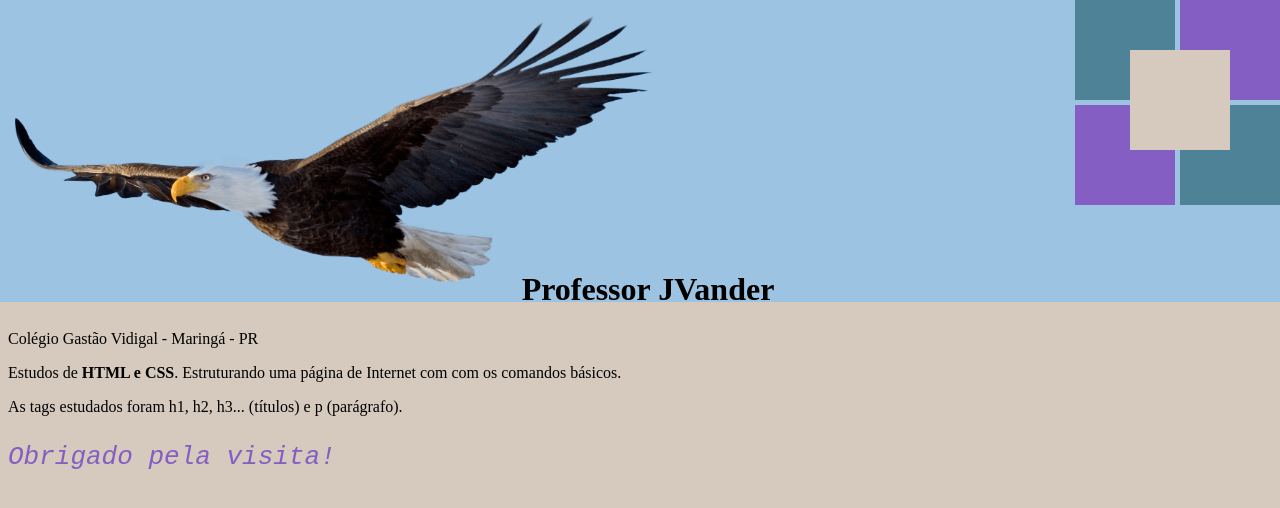
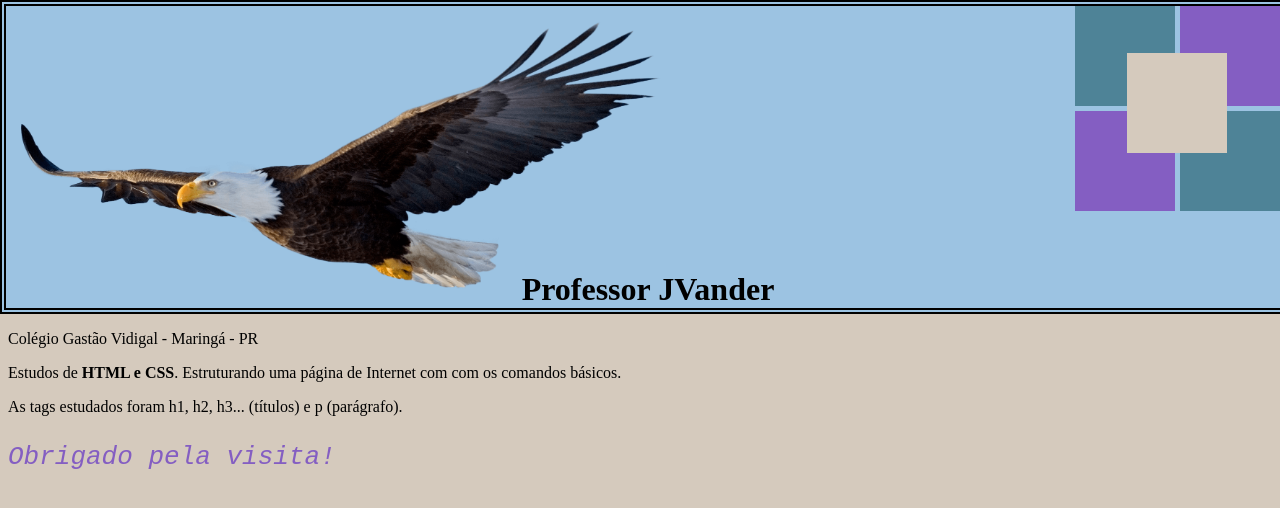
Before and after one commit to jesusmaringa/curso_formadores, a plain HTML site: page index.html in a window 1280 px wide. Drawn offline with Linux system fonts and the light colour scheme.

Commit message:
Melhorando css

```diff
--- a/css/estilo.css
+++ b/css/estilo.css
@@ -14,7 +14,7 @@ h1 {
    position: absolute;
    width: 100px;
    height: 100px;
-   top: 0;
+   top: 6px;
    right: 0;
    background: #845EC2;
 }
@@ -22,7 +22,7 @@ h1 {
    position: absolute;
    width: 100px;
    height: 100px;
-   top: 0;
+   top: 6px;
    right: 105px;
    background: #4E8397;
 }
@@ -30,7 +30,7 @@ h1 {
    position: absolute;
    width: 100px;
    height: 100px;
-   top: 105px;
+   top: 111px;
    right: 0;
    background:  #4E8397;
 }
@@ -39,7 +39,7 @@ h1 {
    position: absolute;
    width: 100px;
    height: 100px;
-   top: 105px;
+   top: 111px;
    right: 105px;
    background: #845EC2;
 }
@@ -48,8 +48,8 @@ h1 {
    position: absolute;
    width: 100px;
    height: 100px;
-   top: 50px;
-   right: 50px;
+   top: 53px;
+   right: 53px;
    background: #D5CABD;
 }
 
@@ -63,6 +63,9 @@ h1 {
     background: #9cc3e2;
     top: 0;
     left: 0;
+    border-style: double;
+    border-width: 6px;
+
 }
 .conteudo {
    position: absolute;
```
